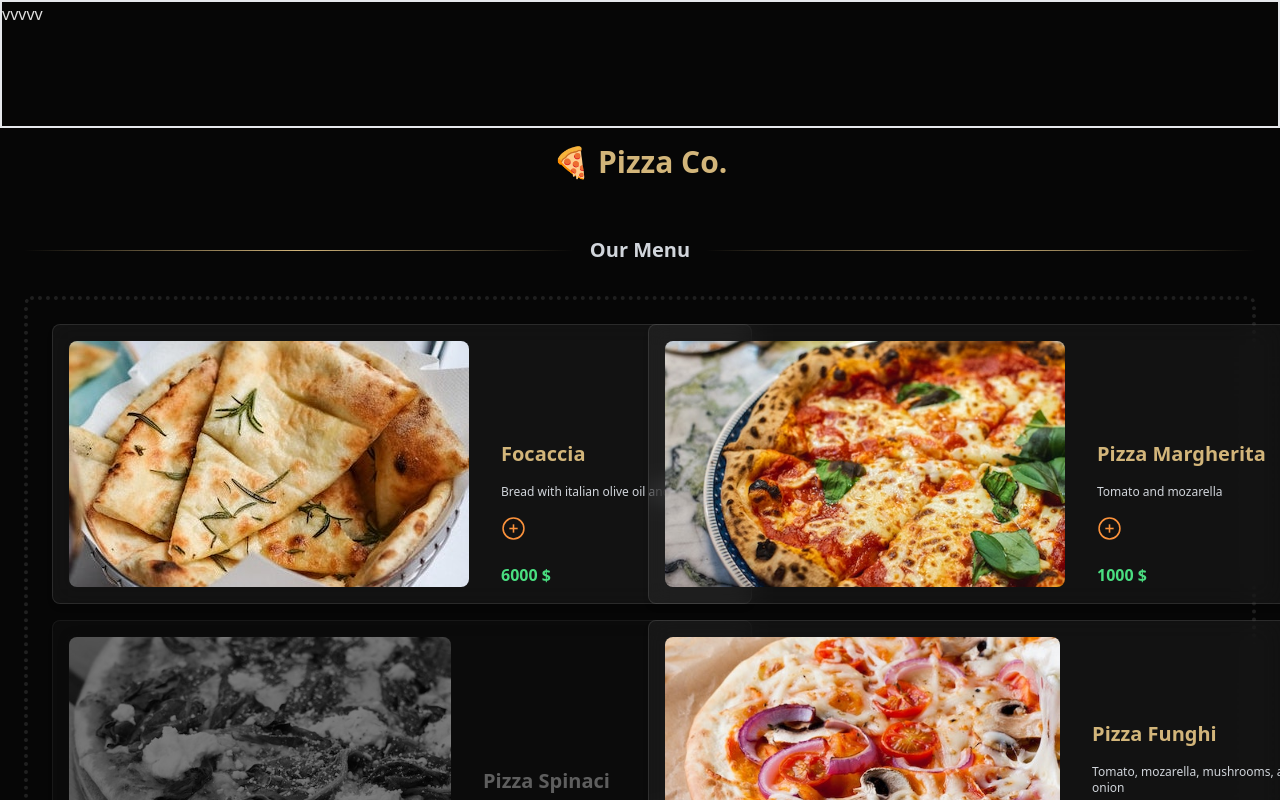
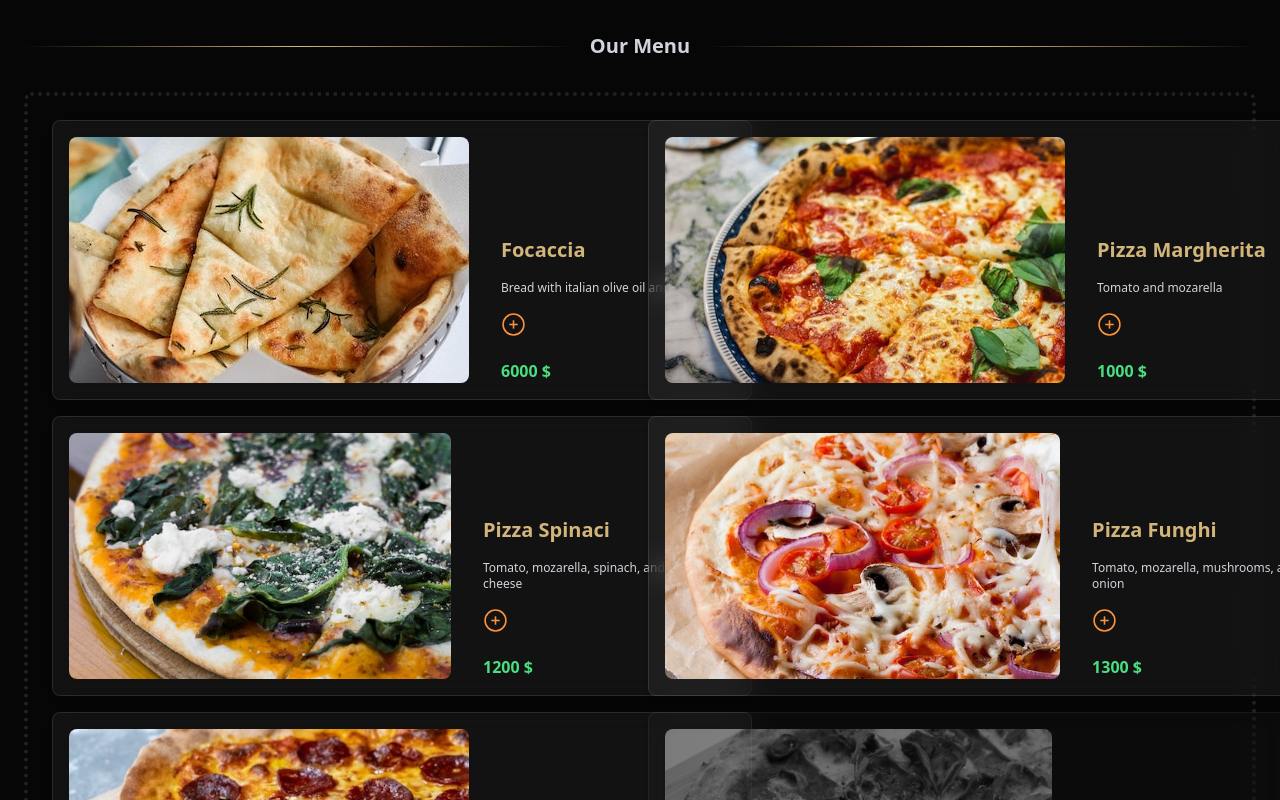
Before and after one commit to qhoncheh/-pizza-landing-react-, a React (Vite) app: page / in a window 1280 px wide. Shown: the top 800 px of the page. Built offline with nearby package versions, Linux system fonts and the light colour scheme.

Commit message:
finished

```diff
--- a/src/App.tsx
+++ b/src/App.tsx
@@ -1,12 +1,10 @@
 import Footer from "./components/Footer/Footer";
-import Header from "./components/Header/Header";
 import Menu from "./components/Menu/Menu";
 
 export default function App() {
 
     return (
         <div className="bg-[#060606] w-full flex flex-col gap-2 justify-center min-h-screen">
-            <Header />
             <Menu />
             <Footer />
         </div>
--- a/src/components/Header/Header.tsx
+++ b/src/components/Header/Header.tsx
@@ -1,7 +1,6 @@
 const Header = () => {
   return (
     <header>
-      <div className="border-2 h-32 border-gray">vvvvv</div>
       <h3 className="text-[#D2B57A] p-4 font-bold text-3xl text-center">🍕 Pizza Co.</h3>
     </header>
   )
--- a/src/components/Menu/data.tsx
+++ b/src/components/Menu/data.tsx
@@ -20,7 +20,7 @@ export const pizzaData: pizzaDataTypes[] = [
         desc: "Tomato, mozarella, spinach, and ricotta cheese",
         price: "1200 $",
         pic: "pizzas/spinaci.jpg",
-        soldOut: true
+        soldOut: false
     },
     {
         name: "Pizza Funghi",
```
